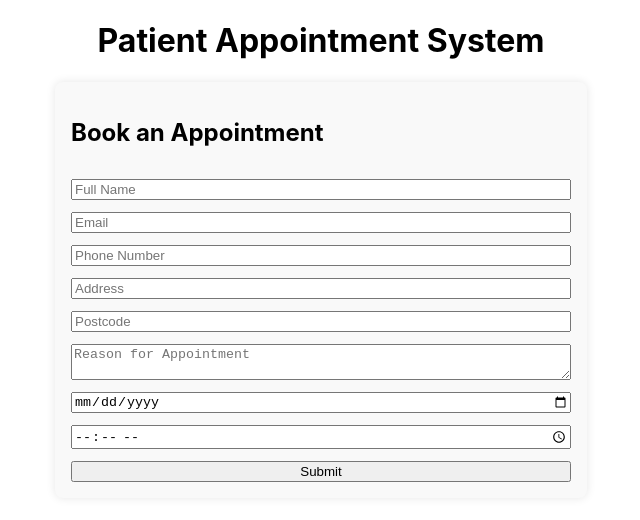
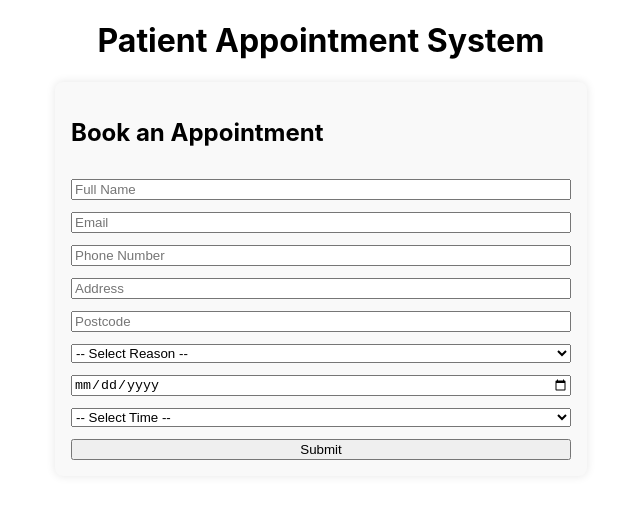
Before and after one commit to oscarsloan20/HCAMS, a React (Create React App) app in the folder frontend/: page / in a window 1280 px wide. Shown: the top 520 px of the page, without its empty margins (319-959 px from the left). Built offline with nearby package versions, Linux system fonts and the light colour scheme.

Commit message:
On branch main  Your branch is behind 'origin/main' by 6 commits, and can be fast-forwarded.    (use "git pull" to update your local branch)
Changes to be committed:
	modified:   frontend/src/PatientForm.jsx

```diff
--- a/frontend/src/PatientForm.jsx
+++ b/frontend/src/PatientForm.jsx
@@ -39,6 +39,31 @@ function PatientForm() {
     }
   };
 
+const generateTimeOptions = () => {
+  const options = [];
+  let hour = 9;
+  let minute = 0;
+
+  while (hour < 17 || (hour === 17 && minute === 0)) {
+    const hh = String(hour).padStart(2, "0");
+    const mm = String(minute).padStart(2, "0");
+    options.push(
+      <option key={`${hh}:${mm}`} value={`${hh}:${mm}`}>
+        {`${hh}:${mm}`}
+      </option>
+    );
+
+    minute += 15;
+    if (minute === 60) {
+      minute = 0;
+      hour++;
+    }
+  }
+
+  return options;
+};
+
+
   return (
     <form onSubmit={handleSubmit} style={styles.form}>
       <h2>Book an Appointment</h2>
@@ -68,30 +93,46 @@ function PatientForm() {
         onChange={handleChange}
         required />
       <input
-        name="postcode" placeholder="Postcode" value={formData.postcode} onChange={handleChange} required />
-      <textarea
+        name="postcode"
+        placeholder="Postcode"
+        value={formData.postcode}
+        onChange={handleChange}
+        required />
+      <select
         name="appointmentReasoning"
         placeholder="Reason for Appointment"
         value={formData.appointmentReasoning}
         onChange={handleChange}
-        required />
+        required>
+        <option value="">-- Select Reason --</option>
+        <option value="Cardiology">Cardiology</option>
+        <option value="Dermatology">Dermatology</option>
+        <option value="Neurological">Neurological</option>
+        <option value="Orthopedics">Orthopedics</option>
+        <option value="Pathology">Pathology</option>
+        <option value="Pediatric">Pediatric</option>
+        <option value="Psychiatry">Psychiatry</option>
+        <option value="Unsure">Unsure</option>
+      </select>
       <input
         name="date"
         type="date"
         value={formData.date}
         onChange={handleChange}
         required />
-      <input
-        name="time"
-        type="time"
-        step="900"  // 900 seconds = 15 minutes, allowing 15 minute intervals between each time
-        value={formData.time}
-        onChange={handleChange}
-        required/>
-      <button type="submit">Submit</button>
+<select
+  name="time"
+  value={formData.time}
+  onChange={handleChange}
+  required
+>
+  <option value="">-- Select Time --</option>
+  {generateTimeOptions()}
+</select>
+       <button type="submit">Submit</button>
     </form>
   );
-}
+  }
 
 const styles = {
   form: {
```
